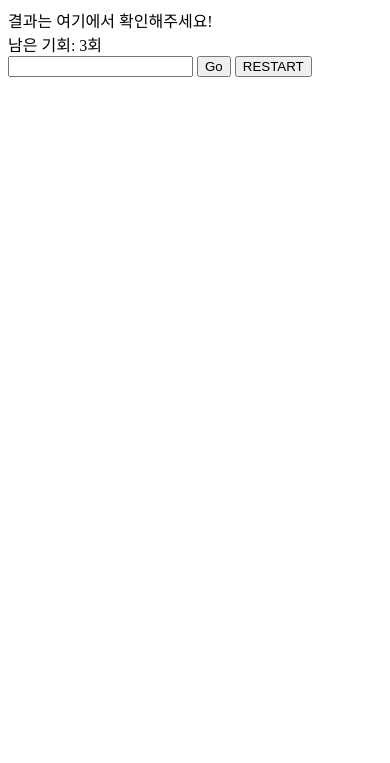
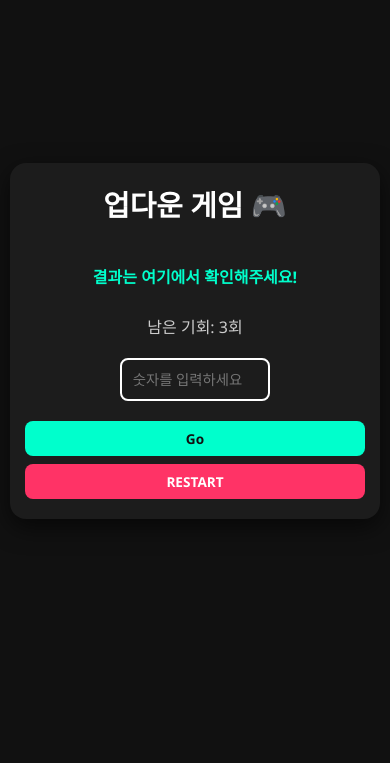
Before and after one commit to sugonhwang/js-project, a plain HTML site: page index.html in a window 390 px wide. Shown: the part 81-844 px from the top of the page. Drawn offline with Linux system fonts and the light colour scheme.

Commit message:
💄 style: 페이지 스타일링, 반응형 디자인 구현

```diff
--- a/index.html
+++ b/index.html
@@ -3,16 +3,26 @@
   <head>
     <meta charset="UTF-8" />
     <meta name="viewport" content="width=device-width, initial-scale=1.0" />
-    <title>HELLO JS</title>
+    <title>UP & DOWN Game</title>
     <link rel="stylesheet" href="style.css" />
   </head>
   <body>
-    <h1>숫자 맞추기 게임</h1>
-    <div id="result-message">결과는 여기에서 확인해주세요!</div>
-    <div id="chance-count">남은 기회: 3회</div>
-    <input id="user-input" type="number" />
-    <button id="play-button">Go</button>
-    <button id="restart-button">RESTART</button>
+    <div class="game-container">
+      <h1>업다운 게임 🎮</h1>
+
+      <div id="result-message">결과는 여기에서 확인해주세요!</div>
+      <div id="chance-count">남은 기회: 3회</div>
+
+      <div class="input-area">
+        <input id="user-input" type="number" placeholder="숫자를 입력하세요" />
+      </div>
+
+      <div class="button-area">
+        <button id="play-button">Go</button>
+        <button id="restart-button">RESTART</button>
+      </div>
+    </div>
+
     <script src="main.js"></script>
   </body>
 </html>
--- a/style.css
+++ b/style.css
@@ -0,0 +1,232 @@
+/* ========== 공통 스타일 ========== */
+* {
+  margin: 0;
+  padding: 0;
+  box-sizing: border-box;
+  font-family: "Segoe UI", Arial, sans-serif;
+}
+
+body {
+  display: flex;
+  justify-content: center;
+  align-items: center;
+  height: 100vh;
+  background-color: #111;
+  color: #fff;
+  text-align: center;
+  padding: 20px;
+}
+
+/* ========== START PAGE ========== */
+.start-container {
+  display: flex;
+  flex-direction: column;
+  align-items: center;
+  gap: 30px;
+}
+
+.start-title {
+  font-size: 3rem;
+  font-weight: bold;
+  color: #fff;
+  letter-spacing: 2px;
+  text-align: center;
+}
+
+.start-button {
+  padding: 15px 40px;
+  font-size: 1.2rem;
+  font-weight: bold;
+  color: #111;
+  background-color: #fff;
+  border: none;
+  border-radius: 12px;
+  cursor: pointer;
+  transition:
+    transform 0.2s ease,
+    background-color 0.3s ease;
+}
+
+.start-button:hover {
+  transform: scale(1.1);
+  background-color: #ddd;
+}
+
+/* ========== GAME PAGE (index.html) ========== */
+.game-container {
+  background: #1c1c1c;
+  padding: 40px 30px;
+  border-radius: 16px;
+  box-shadow: 0 8px 25px rgba(0, 0, 0, 0.6);
+  max-width: 400px;
+  width: 100%;
+  display: flex;
+  flex-direction: column;
+  align-items: center;
+}
+
+h1 {
+  font-size: 2.5rem;
+  margin-bottom: 20px;
+}
+
+#result-message {
+  margin: 20px 0 10px;
+  font-size: 1.3rem;
+  font-weight: bold;
+  color: #00ffcc;
+  min-height: 40px;
+  text-align: center;
+}
+
+#chance-count {
+  margin-bottom: 20px;
+  font-size: 1rem;
+  color: #ccc;
+}
+
+/* 입력 영역 */
+.input-area {
+  width: 100%;
+  display: flex;
+  justify-content: center;
+  margin-bottom: 20px;
+}
+
+#user-input {
+  width: 200px;
+  padding: 12px;
+  font-size: 1rem;
+  border: 2px solid #fff;
+  border-radius: 8px;
+  background: transparent;
+  color: #fff;
+  text-align: center;
+  outline: none;
+  transition:
+    border-color 0.3s ease,
+    box-shadow 0.3s ease;
+}
+
+#user-input:focus {
+  border-color: #00ffcc;
+  box-shadow: 0 0 10px #00ffcc;
+}
+
+/* 버튼 영역 */
+.button-area {
+  display: flex;
+  gap: 10px;
+  justify-content: center;
+  flex-wrap: wrap;
+  width: 100%;
+}
+
+button {
+  padding: 12px 20px;
+  font-size: 1rem;
+  border: none;
+  border-radius: 8px;
+  cursor: pointer;
+  font-weight: bold;
+  transition:
+    transform 0.2s ease,
+    background-color 0.3s ease;
+}
+
+#play-button {
+  background-color: #00ffcc;
+  color: #111;
+}
+
+#restart-button {
+  background-color: #ff3366;
+  color: #fff;
+}
+
+button:hover {
+  transform: scale(1.1);
+  opacity: 0.9;
+}
+
+button:disabled {
+  background-color: #555;
+  cursor: not-allowed;
+  transform: none;
+}
+
+/* ========== 반응형 디자인 ========== */
+
+/* 태블릿 (최대 1024px) */
+@media (max-width: 1024px) {
+  .start-title {
+    font-size: 2.5rem;
+  }
+
+  .start-button {
+    padding: 12px 30px;
+    font-size: 1rem;
+  }
+
+  .game-container {
+    padding: 30px 20px;
+  }
+
+  h1 {
+    font-size: 2rem;
+  }
+
+  #user-input {
+    width: 180px;
+  }
+
+  button {
+    font-size: 0.95rem;
+    padding: 10px 18px;
+  }
+}
+
+/* 모바일 (최대 600px) */
+@media (max-width: 600px) {
+  body {
+    padding: 10px;
+  }
+
+  .start-title {
+    font-size: 2rem;
+  }
+
+  .start-button {
+    padding: 10px 25px;
+    font-size: 0.9rem;
+  }
+
+  .game-container {
+    padding: 20px 15px;
+  }
+
+  h1 {
+    font-size: 1.8rem;
+  }
+
+  #result-message {
+    font-size: 1rem;
+  }
+
+  #user-input {
+    width: 150px;
+    padding: 10px;
+    font-size: 0.9rem;
+  }
+
+  .button-area {
+    flex-direction: column;
+    gap: 8px;
+  }
+
+  button {
+    width: 100%;
+    font-size: 0.85rem;
+    padding: 8px 15px;
+  }
+}
```
Also changed, not shown: start.html (added, +14 -0 lines).
